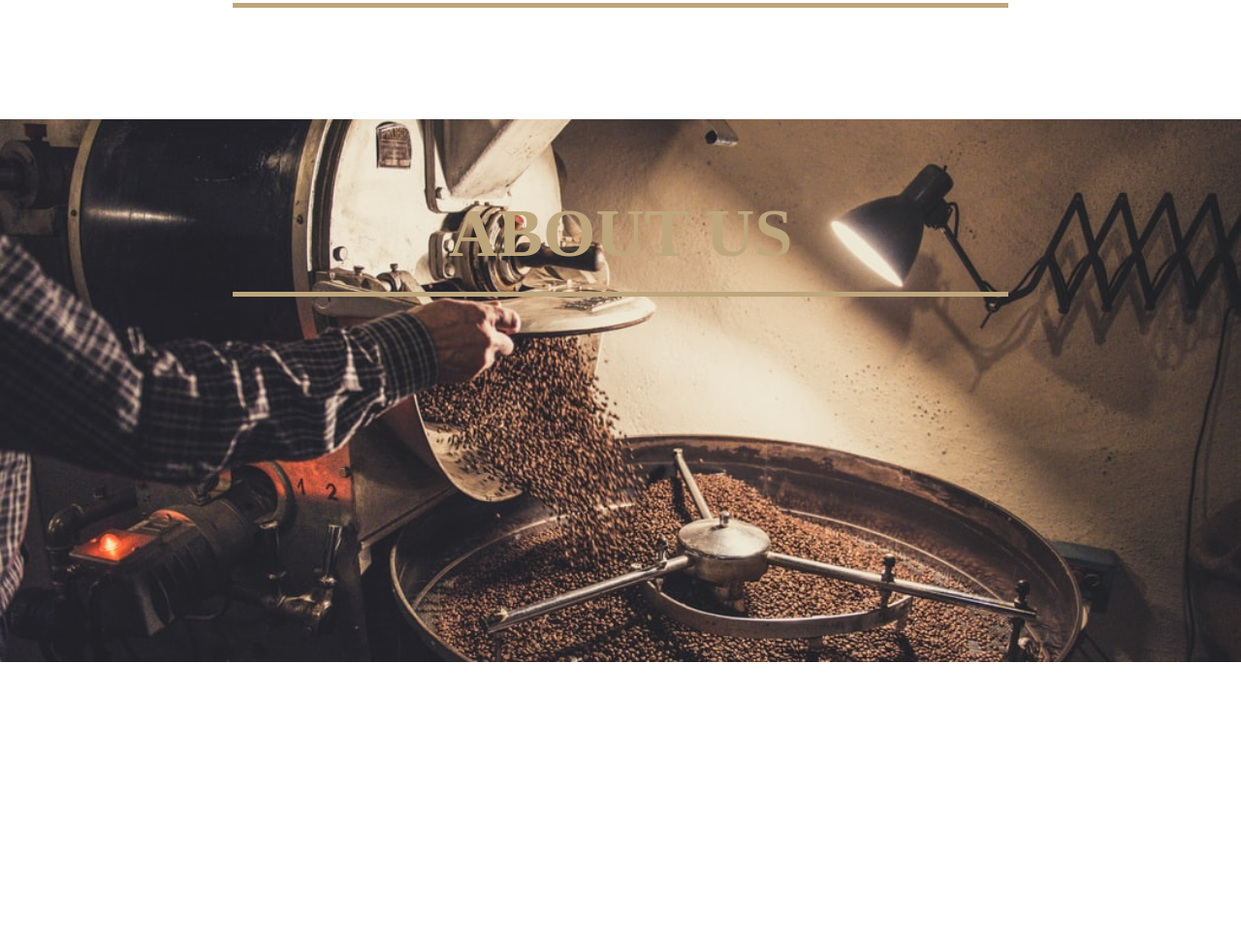
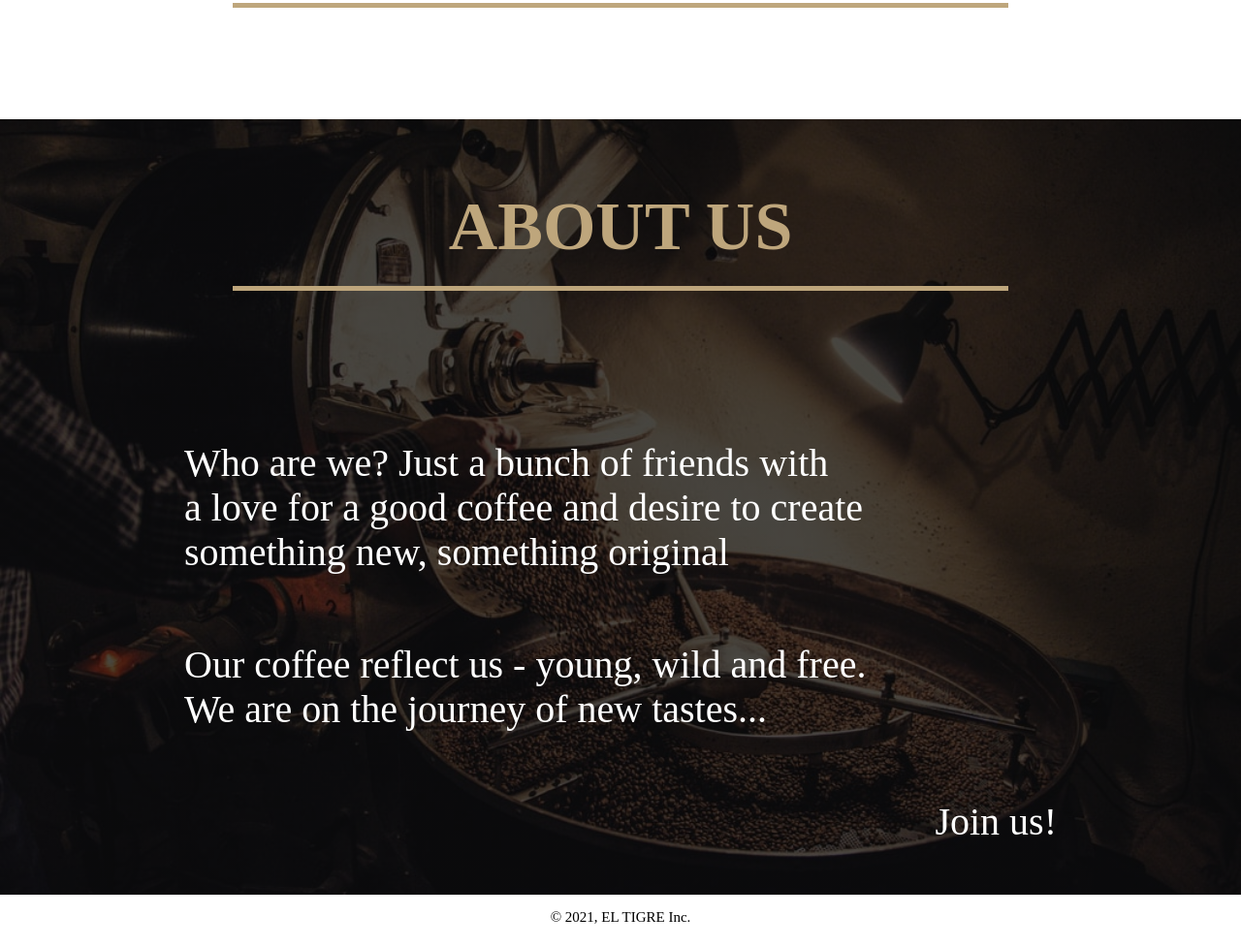
Before and after one commit to JAskierMP/projekt-indywidualny, a website: page src/index.html in a window 1280 px wide. Shown: the part 948-1926 px from the top of the page at 97% size. Before the commit the page ends 1631 px from the top, so only its background shows below. Drawn offline with nearby package versions, Linux system fonts and the light colour scheme; files that its build step writes are made by us from their sources; a web font is replaced by a local one.

Commit message:
rozjezdza sie

```diff
--- a/src/index.html
+++ b/src/index.html
@@ -45,7 +45,20 @@
       <h2>about us</h2>
       <span class="line">.</span>
     </div>
+    <div class="about-us-paragraph-wrapper">
+      <p>Who are we? Just a bunch of friends with <br>
+      a love for a good coffee and desire to create <br>
+      something new, something original
+      </p>
+      <p>Our coffee reflect us - young, wild and free.<br>
+      We are on the journey of new tastes...
+      </p>
+      <p class="seeyou">Join us!</p>
+    </div>
   </section>
+  <footer>
+    <p>&copy; 2021, EL TIGRE Inc.</p>
+  </footer>
   <script src="js/script.js" type="module"></script>
 </body>
 
--- a/src/sass/_global.scss
+++ b/src/sass/_global.scss
@@ -17,3 +17,10 @@ h2 {
   margin-bottom: 0;
   text-transform: uppercase;
 }
+
+footer {
+  color: $color-product;
+  font-size: 15px;
+  text-align: center;
+  height: 40px;
+}
--- a/src/sass/style.scss
+++ b/src/sass/style.scss
@@ -57,7 +57,7 @@
 }
 
 header {
-  background-image: url("../images/background.png");
+  background: linear-gradient(rgba(0, 0, 0, 0.7), rgba(0, 0, 0, 0.7)), url(../images/background.png);
   background-position: center center;
   background-size: cover;
   background-attachment: fixed;
@@ -128,18 +128,32 @@ header {
 //About-us /////////////////////////////////////////////////
 
 .about-us {
-  background-image: url("../images/about-us.jpg");
-  background-position: center center;
+  background: linear-gradient(rgba(0, 0, 0, 0.7), rgba(0, 0, 0, 0.7)), url(../images/about-us.jpg);
   background-size: cover;
   background-attachment: fixed;
-  height: 70vh;
+  background-position: center center;
+  height: 100vh;
   width: 100%;
 }
 
 .about-us-wrapper {
-  height: 90%;
   width: 100%;
   display: flex;
   flex-direction: column;
   align-items: center;
 }
+
+.about-us-paragraph-wrapper {
+  color: $color-light;
+  width: 900px;
+  font-size: 40px;
+  display: flex;
+  flex-direction: column;
+  p {
+    margin-bottom : 30px;
+  }
+}
+
+.seeyou {
+  text-align: right;
+}
```
